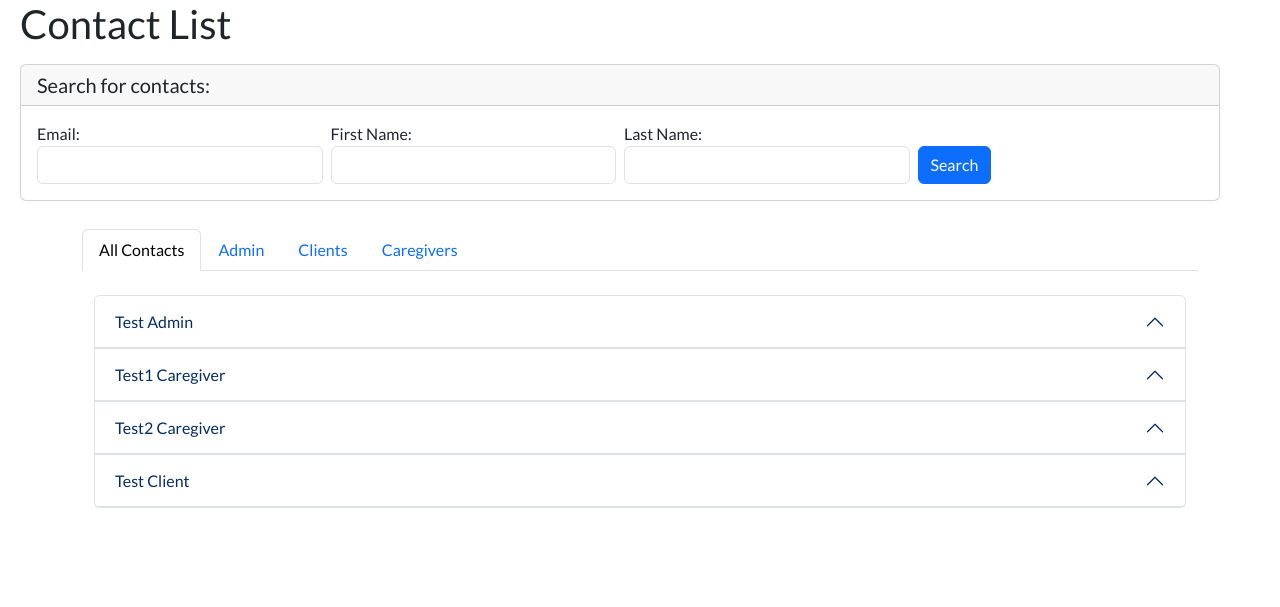
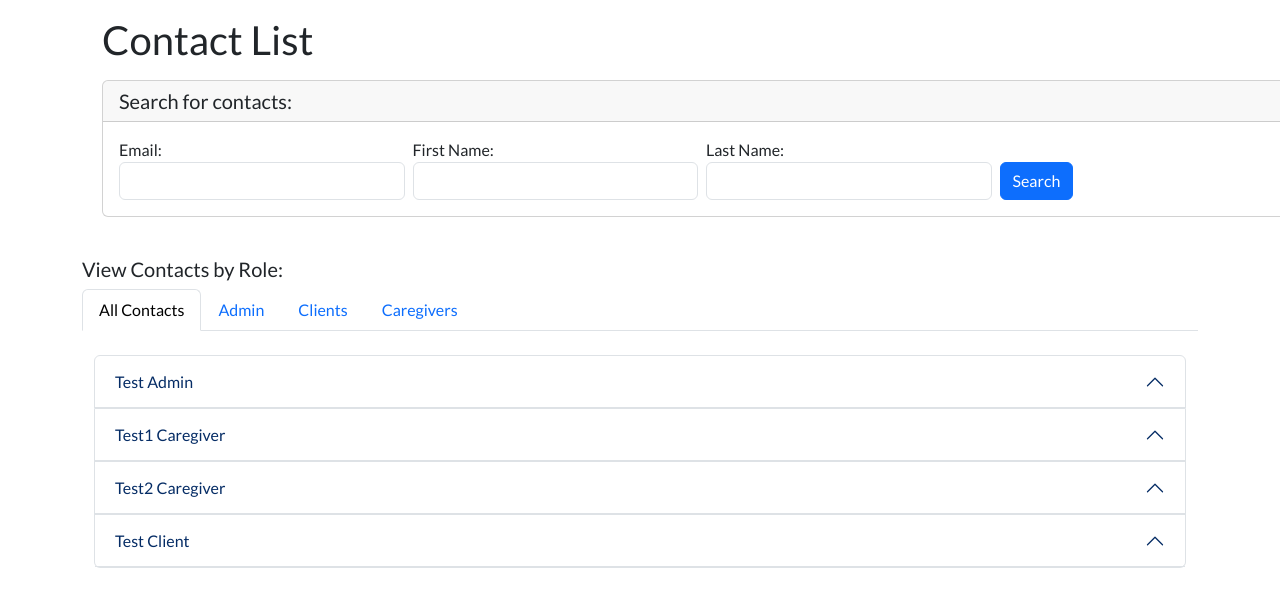
Before and after one commit to risharmaa/timesheet-error-tracker, a Flask app: page /contactlist in a window 1280 px wide. Shown: the part 102-709 px from the top of the page. Run offline with Flask 3, Linux system fonts and the light colour scheme; a user stored in the database is signed in; data comes from the database, SQL or seed files in the repository.

Commit message:
updated heading/search in contact_list to be formatted/in-line with the tabs

```diff
--- a/templates/contact_list.html
+++ b/templates/contact_list.html
@@ -63,6 +63,7 @@
         {% endfor %}
         {% endif %}
         {% endwith %}
+        <div class="container mt-3">
         <h1 style="margin-left:20px">Contact List</h1>
         <p></p>
         <div class="card" style="width: 75rem; margin-left: 20px;">
@@ -89,9 +90,11 @@
         </form>
         </div>
         </div>
+        </div>
         <br>
 
-        <div class="container mt-1">
+        <div class="container mt-3">
+            <h5>View Contacts by Role:</h5>
              <!-- Nav tabs -->
             <ul class="nav nav-tabs" role="tablist">
                 <li class="nav-item">
```
